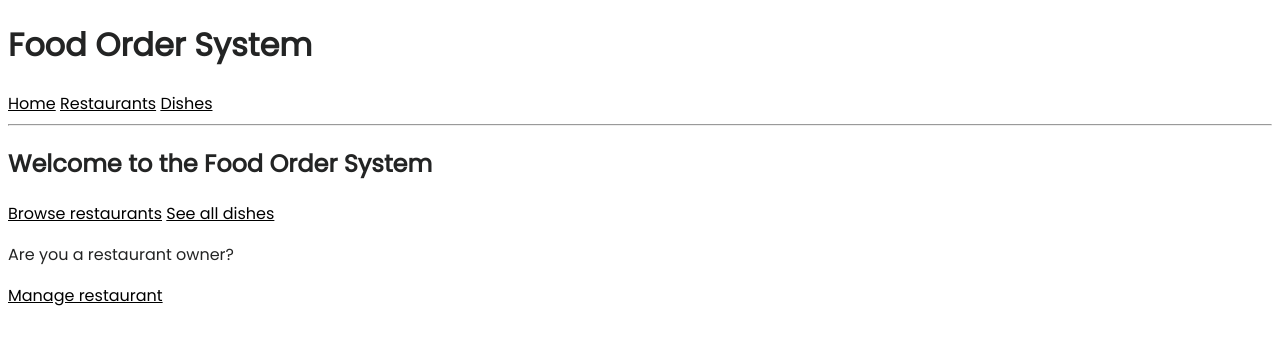
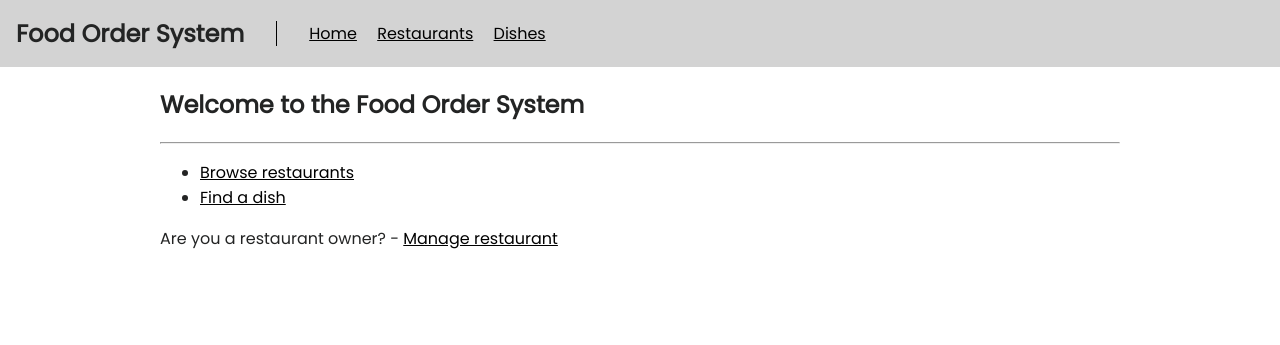
Before and after one commit to ApolloDev11/AGILE-PROJECT, a Python web app: template flask/templates/home.html in a window 1280 px wide. Shown: the top 345 px of the page. Run offline with Jinja, Linux system fonts and the light colour scheme; the template is opened without the code that fills it, so the values that code supplies are empty.

Commit message:
Added basic styling

```diff
--- a/flask/templates/header.html
+++ b/flask/templates/header.html
@@ -7,5 +7,5 @@
 		<a href="/restaurants">Restaurants</a>
 		<a href="/dishes">Dishes</a>
 	</nav>
-	<a href="/account" id="user-info">{{ user["name"] }}</a>
+	<a href="/account" id="user-info">{{ user.name }}</a>
 </header>
--- a/flask/templates/home.html
+++ b/flask/templates/home.html
@@ -8,11 +8,14 @@
 	</head>
 	<body>
 		{% include "header.html" %}
-		<hr>
-		<h2>Welcome to the Food Order System</h2>
-		<a href="/restaurants">Browse restaurants</a>
-		<a href="/dishes">See all dishes</a>
-		<p>Are you a restaurant owner?</p>
-		<a href="/restaurant/manage">Manage restaurant</a>
+		<main>
+			<h2>Welcome to the Food Order System</h2>
+			<hr>
+			<ul>
+				<li><a href="/restaurants">Browse restaurants</a></li>
+				<li><a href="/dishes">Find a dish</a></li>
+			</ul>
+			<p>Are you a restaurant owner? - <a href="/restaurant/manage">Manage restaurant</a></p>
+		</main>
 	</body>
 </html>
--- a/flask/templates/login.html
+++ b/flask/templates/login.html
@@ -28,6 +28,7 @@
 			</form>
 			<div id="help-text">
 				<p>Don't have an account? <a href="/register">Register</a></p>
+				<p>Forgot your password? <a href="/reset-password">Reset</a></p>
 			</div>
 		</main>
 	</body>
--- a/flask/templates/restaurants.html
+++ b/flask/templates/restaurants.html
@@ -9,6 +9,7 @@
 	<body>
 		{% include "header.html" %}
 
+		<main>
 			<h2>Restaurants</h2>
 			<hr>
 			{% for restaurant_id, restaurant in restaurants.items() %}
@@ -17,5 +18,6 @@
 					<h3>{{ restaurant.name }}</h3>
 				</div>
 			{% endfor %}
+		</main>
 	</body>
 </html>
--- a/public/css/main.css
+++ b/public/css/main.css
@@ -4,6 +4,7 @@
 body {
 	font-family: Poppins;
 	color: #232424;
+	margin: 0;
 }
 
 button {
@@ -40,3 +41,31 @@ textarea:focus, input:focus{
 a {
 	color: black
 }
+
+header {
+	display: flex;
+	background-color: lightgray;
+	align-items: center;
+	padding: 1em;
+}
+
+header h1 {
+	margin: 0;
+	font-size: 1.5em;
+}
+
+nav {
+	margin-left: 2em;
+	padding-left: 2em;
+	margin-right: auto;
+	border-left: 1px solid black;
+}
+
+nav a {
+	margin-right: 1em;
+}
+
+main {
+	max-width: 60em;
+	margin: 0 auto;
+}
```
Also changed, not shown: flask/templates/account.html (+10 -2 lines), flask/templates/dishes.html (+3 -4 lines), public/js/account.js (+11 -0 lines). Lines whose indentation alone changed are shown as unchanged.
